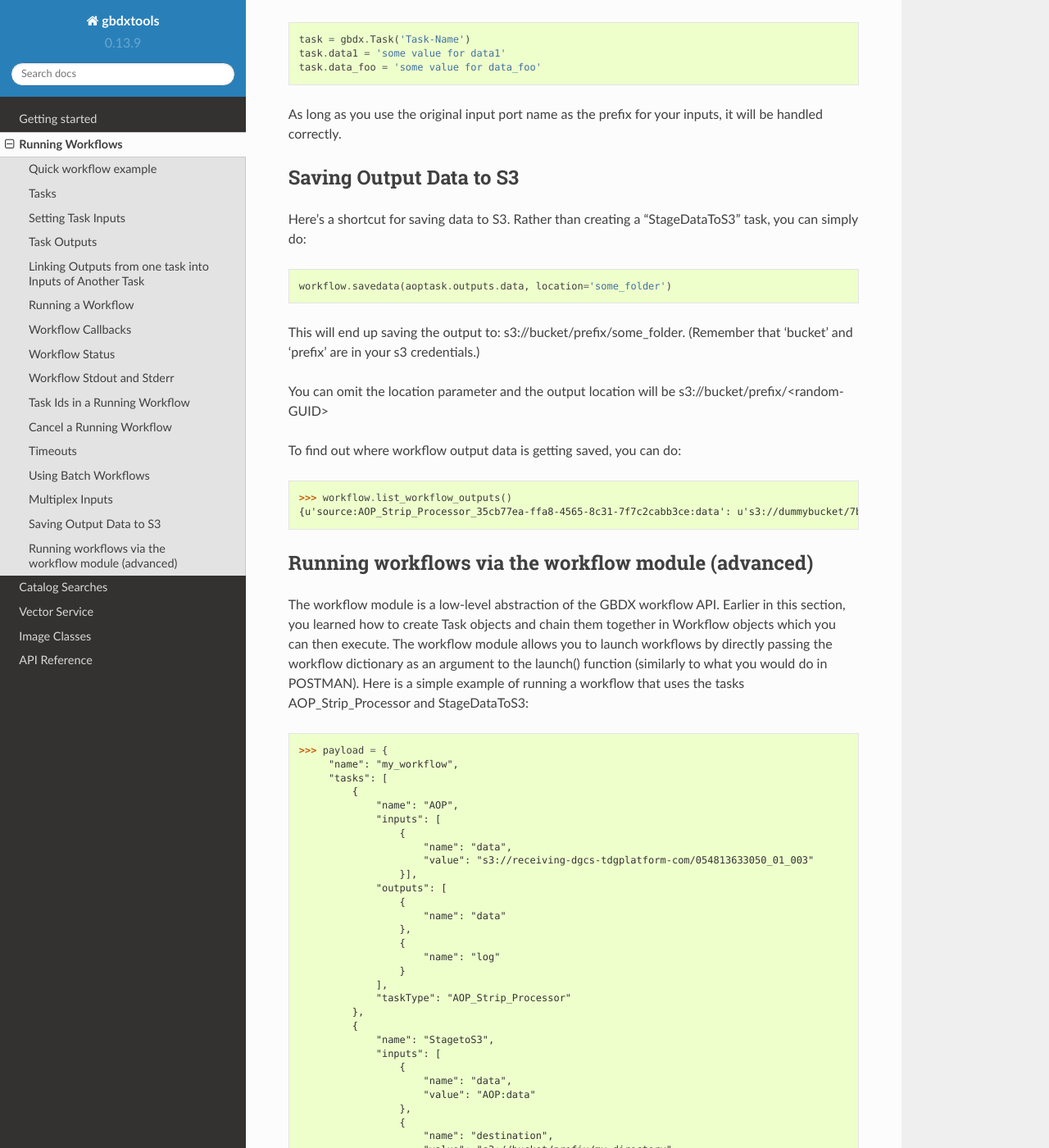
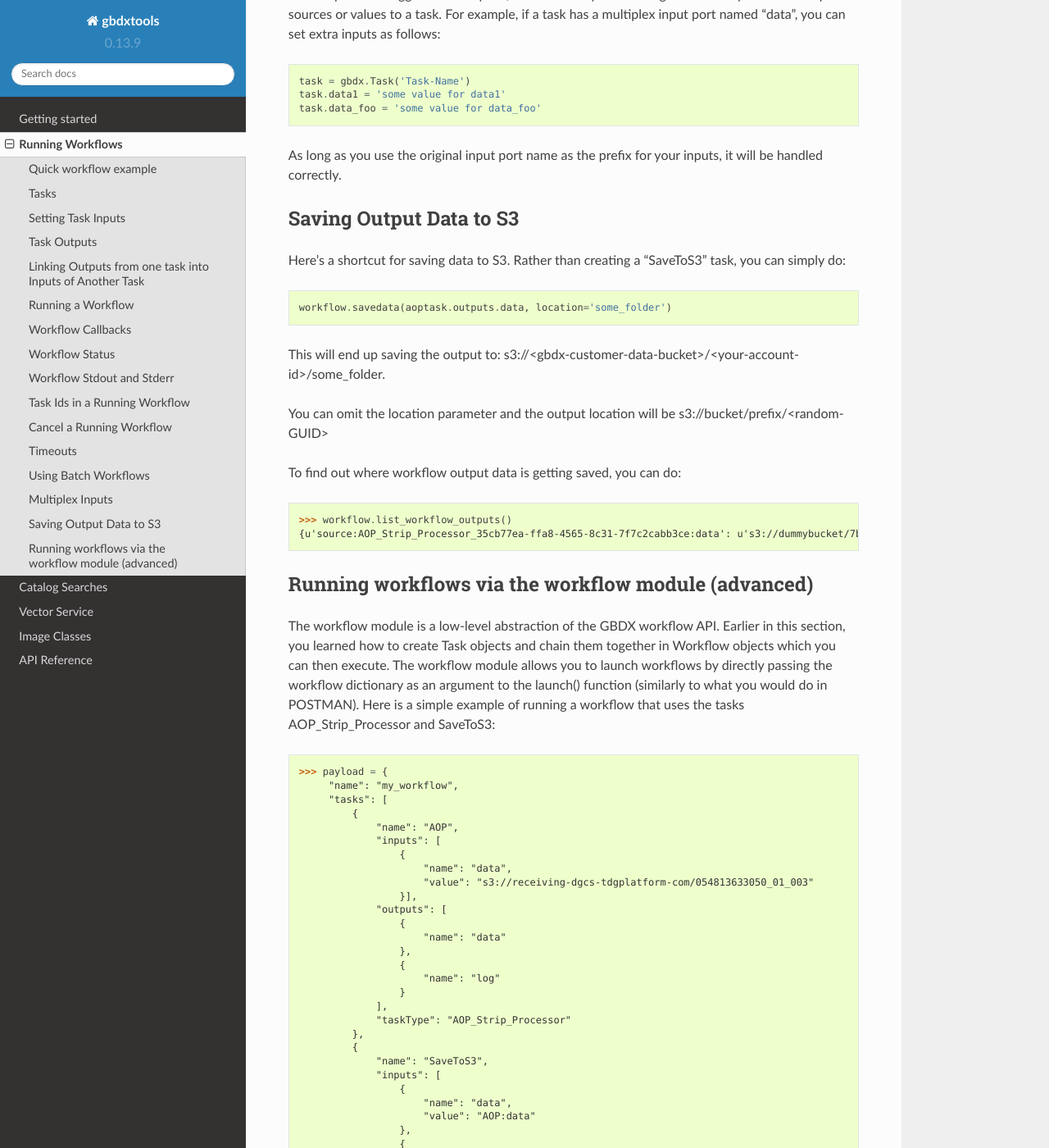
Before and after one commit to DigitalGlobe/gbdxtools, a Sphinx documentation site: the page built from docs/running_workflows.rst, in a window 1280 px wide and 1400 px high, scrolled down 6441 px. Shown: the whole window at 82% size. Built offline with Sphinx 7.4.7 and the Read the Docs theme 2.0.0, drawn with Linux system fonts in a browser that asks for light colours; some of the changed text lies outside the part shown.

Commit message:
update docs to use SaveToS3 rather than StageDataToS3

```diff
--- a/docs/running_workflows.rst
+++ b/docs/running_workflows.rst
@@ -129,16 +129,19 @@ A GBDX workflow is a set of tasks with inputs and outputs linked appropriately.
 Note that in gbdxtools, a workflow object is instantiated with a list of tasks.
 The tasks will get executed when their inputs are satisfied and ready to go.
 Here is an example of a workflow which consists of the AOP_Strip_Processor task followed by
-the StageDataToS3 task.
+the SaveToS3 task.
 
 .. code-block:: python
 
     data = "s3://receiving-dgcs-tdgplatform-com/054813633050_01_003" # WV02 Image over San Francisco
     aoptask = gbdx.Task("AOP_Strip_Processor", data=data)
 
-    s3task = gbdx.Task("StageDataToS3")
+    s3task = gbdx.Task("SaveToS3")
     s3task.inputs.data = aoptask.outputs.data.value
     s3task.inputs.destination = "s3://path/to/destination"
+    s3task.inputs.access_key_id = "<your-temporary-s3-access-key>"
+    s3task.inputs.secret_key = "<your-temporary-s3-secret-key>"
+    s3task.inputs.session_token = "<your-temporary-s3-session-token>"
 
     workflow = gbdx.Workflow([ aoptask, s3task ])
     workflow.execute()
@@ -352,14 +355,13 @@ As long as you use the original input port name as the prefix for your inputs, i
 Saving Output Data to S3
 -----------------------
 
-Here's a shortcut for saving data to S3.  Rather than creating a "StageDataToS3" task, you can simply do:
+Here's a shortcut for saving data to S3.  Rather than creating a "SaveToS3" task, you can simply do:
 
 .. code-block:: python
 
     workflow.savedata(aoptask.outputs.data, location='some_folder')
 
-This will end up saving the output to: s3://bucket/prefix/some_folder.
-(Remember that 'bucket' and 'prefix' are in your s3 credentials.)
+This will end up saving the output to: s3://<gbdx-customer-data-bucket>/<your-account-id>/some_folder.
 
 You can omit the location parameter and the output location will be s3://bucket/prefix/<random-GUID>
 
@@ -377,7 +379,7 @@ Running workflows via the workflow module (advanced)
 The workflow module is a low-level abstraction of the GBDX workflow API.
 Earlier in this section, you learned how to create Task objects and chain them together in Workflow objects
 which you can then execute. The workflow module allows you to launch workflows by directly passing the workflow dictionary as an argument to the launch() function (similarly to what you would do in POSTMAN).
-Here is a simple example of running a workflow that uses the tasks AOP_Strip_Processor and StageDataToS3:
+Here is a simple example of running a workflow that uses the tasks AOP_Strip_Processor and SaveToS3:
 
 .. code-block:: pycon
 
@@ -402,7 +404,7 @@ Here is a simple example of running a workflow that uses the tasks AOP_Strip_Pro
                 "taskType": "AOP_Strip_Processor"
             },
             {
-                "name": "StagetoS3",
+                "name": "SaveToS3",
                 "inputs": [
                     {
                         "name": "data",
@@ -411,9 +413,21 @@ Here is a simple example of running a workflow that uses the tasks AOP_Strip_Pro
                     {
                         "name": "destination",
                         "value": "s3://bucket/prefix/my_directory"
+                    },
+                    {
+                        "name": "access_key_id",
+                        "value": "<your-temporary-s3-access-key>"
+                    },
+                    {
+                        "name": "secret_key",
+                        "value": "<your-temporary-s3-secret-key>"
+                    },
+                    {
+                        "name": "session_token",
+                        "value": "<your-temporary-s3-session-token>"
                     }
                 ],
-                "taskType": "StageDataToS3"
+                "taskType": "SaveToS3"
             }
         ]
     }
```
